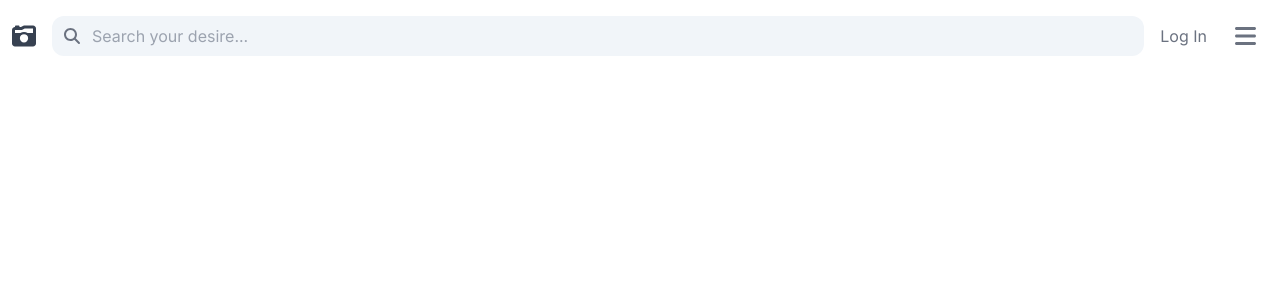
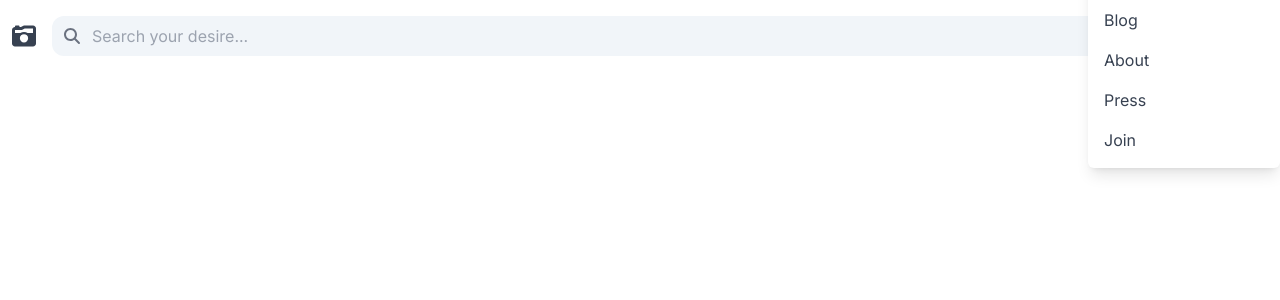
Before and after one commit to md-abdul-alim/snapgallery, a Next.js app: page / in a window 1280 px wide. Both pictures are taken after a click on the button 1245 px from the left and 36 px from the top of the page. Shown: the top 300 px of the page. Built offline with nearby package versions, Linux system fonts and the light colour scheme.

Commit message:
toggle bar

```diff
--- a/app/components/Navbar.js
+++ b/app/components/Navbar.js
@@ -1,8 +1,18 @@
-import React from 'react';
+'use client';
+
+import React, {useState} from 'react';
 import { FontAwesomeIcon } from '@fortawesome/react-fontawesome';
 import { faBars, faSearch, faCameraRetro } from '@fortawesome/free-solid-svg-icons';
 
 export default function Navbar() {
+
+  const [isOpen, setIsOpen] = useState(false);
+
+  const toggleMenu = () => {
+
+    console.log("hello")
+    setIsOpen(!isOpen);
+  }
 
   return (
     <header className='stick'>
@@ -26,9 +36,22 @@ export default function Navbar() {
         </div>
         <div className='ml-auto flex items-center'>
           <a href="#" className='ml-4 mr-4 text-gray-500'>Log In</a>
-          <button className='p-3 rounded-md text-gray-500'>
+          <button
+            className='p-3 rounded-md text-gray-500 cursor-pointer'
+            onClick={toggleMenu}
+          >
             <FontAwesomeIcon icon={faBars} size='xl' />
           </button>
+          {isOpen && (
+            <div className='absolute right-0 mt-2 w-48 bg-white rounded-md shadow-lg py-2 z-50'>
+              <a href="#" className='block px-4 py-2 text-gray-700 hover:bg-gray-100'>Explore</a>
+              <a href="#" className='block px-4 py-2 text-gray-700 hover:bg-gray-100'>Advertise</a>
+              <a href="#" className='block px-4 py-2 text-gray-700 hover:bg-gray-100'>Blog</a>
+              <a href="#" className='block px-4 py-2 text-gray-700 hover:bg-gray-100'>About</a>
+              <a href="#" className='block px-4 py-2 text-gray-700 hover:bg-gray-100'>Press</a>
+              <a href="#" className='block px-4 py-2 text-gray-700 hover:bg-gray-100'>Join</a>
+            </div>
+          )}
         </div>
       </nav>
     </header>
```
